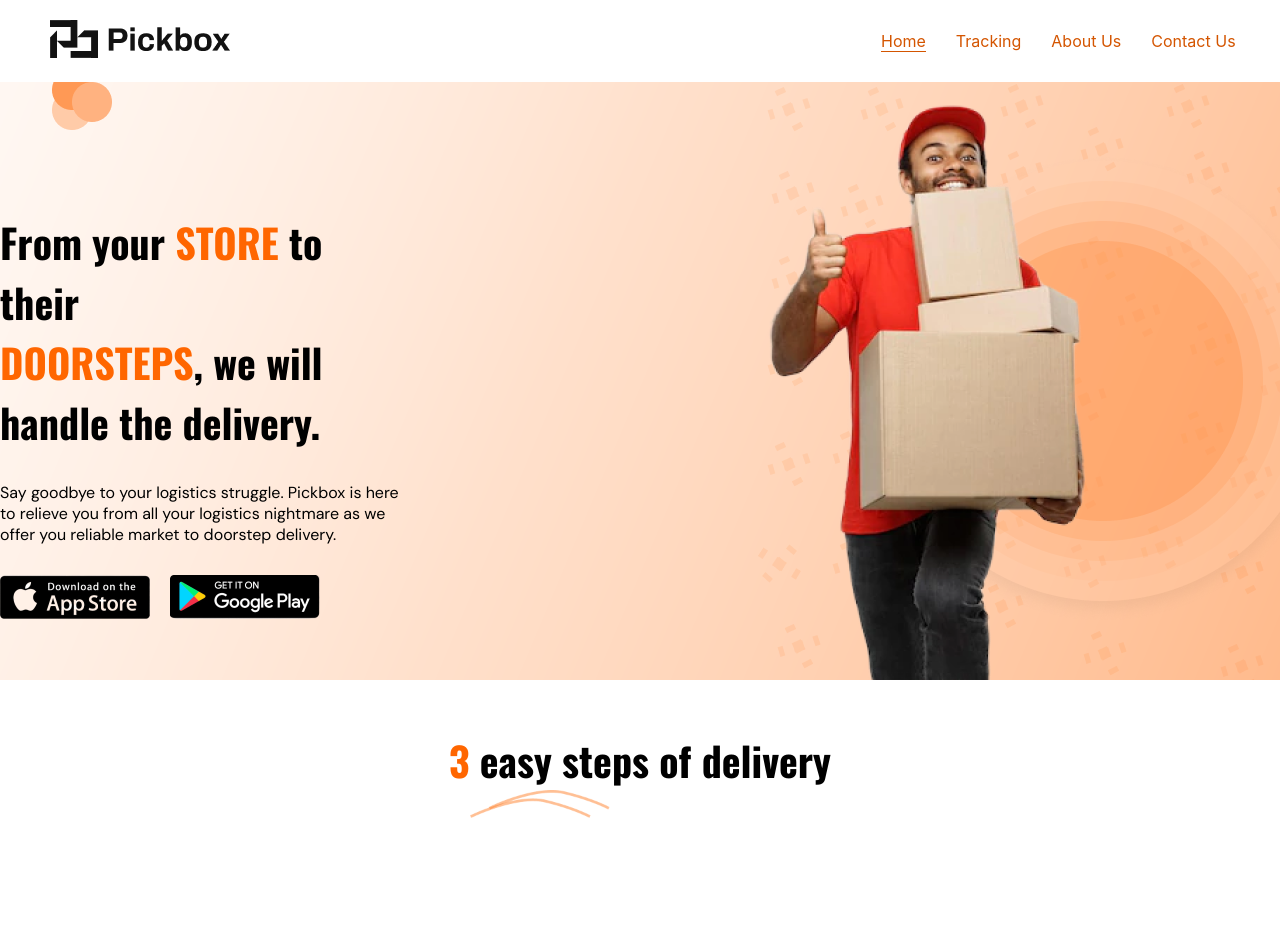
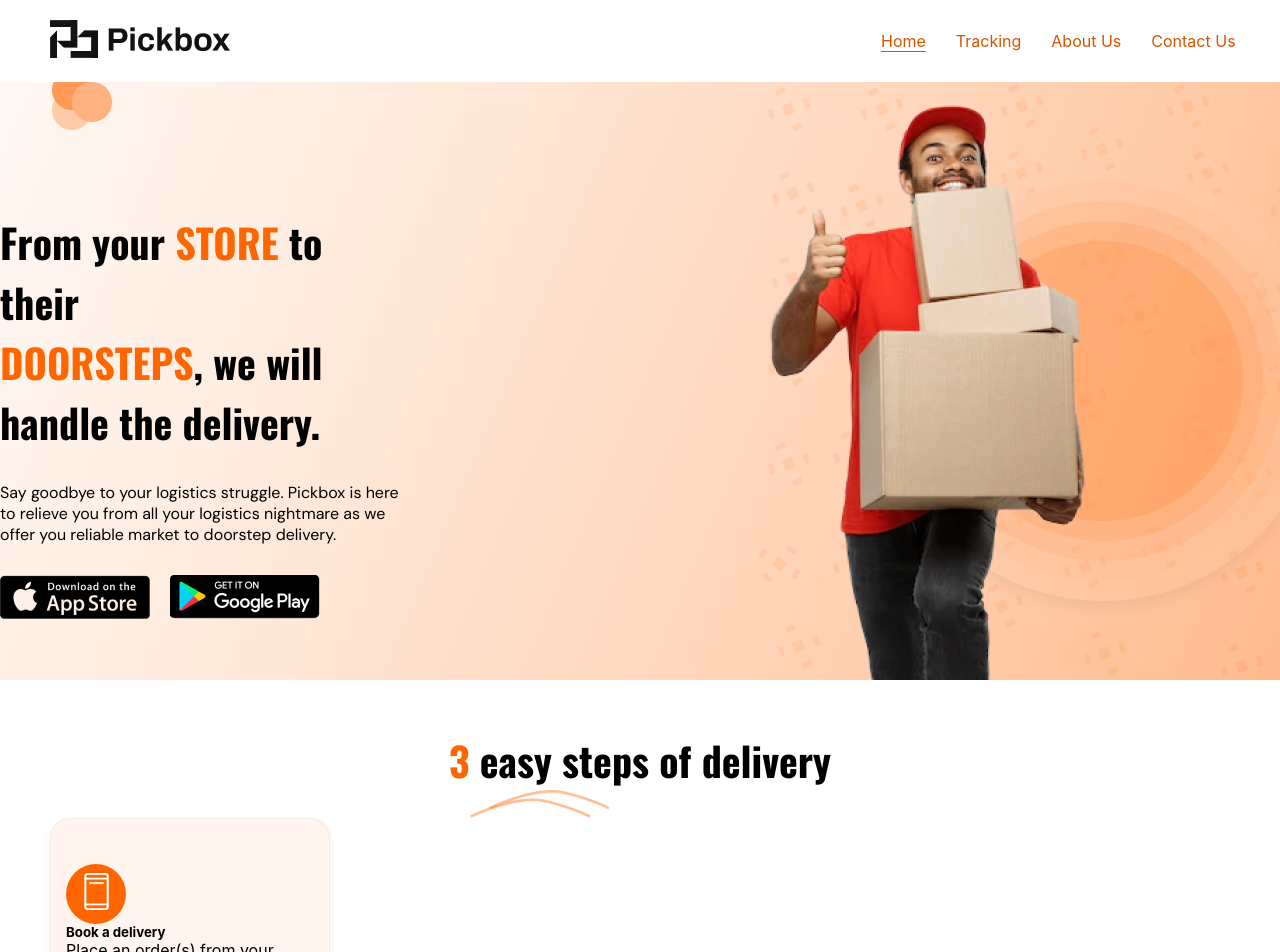
Before and after one commit to Pickbox-Project/Pickbox-frontend, a React (Create React App) app: page / in a window 1280 px wide. Shown: the top 952 px of the page. Before the commit the page ends 928 px from the top, so only its background shows below. Built offline with nearby package versions, Linux system fonts and the light colour scheme.

Commit message:
Started working on the Steps Component styling

```diff
--- a/src/Components/Steps/Steps.css
+++ b/src/Components/Steps/Steps.css
@@ -19,6 +19,31 @@
     width: 140px;
 }
 
+.first-steps-card {
+    background: rgba(255, 204, 170, 0.2);
+    width: 280px;
+    height: 280px;
+    border: 1px solid rgba(0, 0, 0, 0.05);
+    box-shadow: 0px 4px 8px rgba(0, 0, 0, 0.05);
+    border-radius: 20px;
+    padding: 15px;
+}
+
+.card-icon {
+    width: 60px;
+    height: 60px;
+    border-radius: 50%;
+    background: #ff6600;
+    margin-top: 30px;
+}
+
+.card-icon>img {
+    width: 25px;
+    margin: auto;
+    display: block;
+    padding: 9px 0px 9px 0px;
+}
+
 @media (max-width: 800px) {
     .steps-text>img {
         margin-left: -10px;
--- a/src/Components/Steps/Steps.jsx
+++ b/src/Components/Steps/Steps.jsx
@@ -13,9 +13,16 @@ const Steps = () => {
         <img src={stepsVector} alt="" />
       </div>
       <div className="steps-details">
-        <div className="steps-card">
+        <div className="first-steps-card">
             <div className="card-icon">
                 <img src={bookDeliveryIcon} alt="Book Delivery Icon" />
+            </div>
+            <div className="card-text">
+                <h5 className="card-title">
+                    Book a delivery
+                </h5>
+                <p>Place an order(s) from your <br/> place of comfort.</p>
+
             </div>
         </div>
       </div>
```
